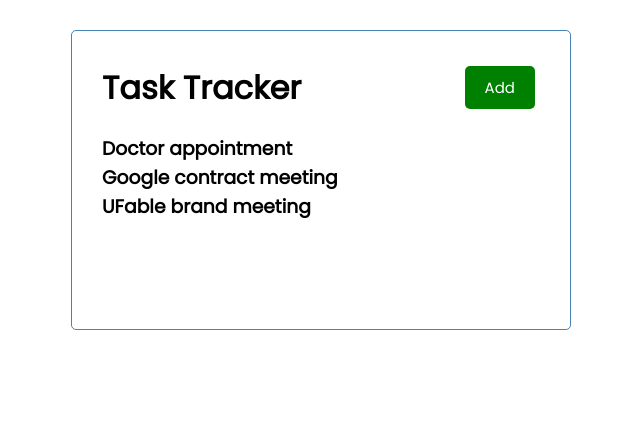
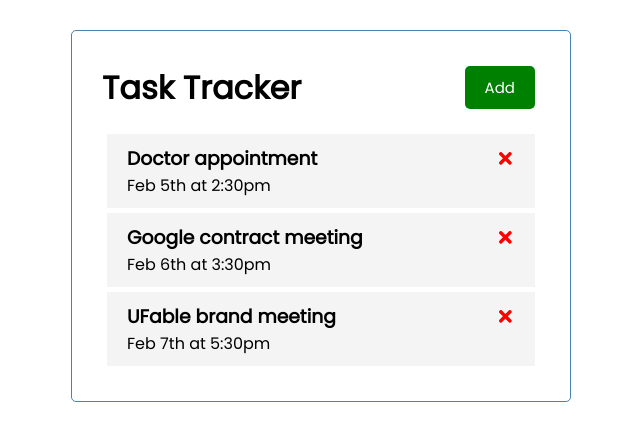
Before and after one commit to artfct/Simple-Todo-Reminder, a React (Create React App) app in the folder react-task-tracker/: page / in a window 1280 px wide. Shown: the top 440 px of the page, without its empty margins (319-959 px from the left). Built offline with nearby package versions, Linux system fonts and the light colour scheme.

Commit message:
Created Task component to accept and delete each task. App.js handles delete

```diff
--- a/react-task-tracker/src/App.js
+++ b/react-task-tracker/src/App.js
@@ -26,10 +26,19 @@
       },
     ]
   )
+
+  // Delete Task
+  const deleteTask = (id) => {
+    setTasks(tasks.filter((task) => task.id !== id))
+  }
+
   return (
     <div className='container'>
       <Header />
-      <Tasks tasks={tasks} />
+      {tasks.length > 0 ? (
+        <Tasks tasks={tasks} onDelete={deleteTask} />
+      ) : ('No Tasks to show'
+        )}
     </div>
   );
 }
--- a/react-task-tracker/src/components/Button.js
+++ b/react-task-tracker/src/components/Button.js
@@ -10,6 +10,8 @@
         </button>
     )
 
+}
+
 Button.defaultProps = {
     color: 'steelblue'
 }
@@ -19,6 +21,5 @@
     color: PropTypes.string,
     onClick: PropTypes.func,
 }
-}
 
 export default Button
--- /dev/null
+++ b/react-task-tracker/src/components/Task.js
@@ -0,0 +1,12 @@
+import { FaTimes } from 'react-icons/fa'
+
+const Task = ({ task, onDelete }) => {
+    return (
+        <div className='task'>
+            <h3>{task.text} <FaTimes style={{ color: 'red', cursor: 'pointer' }} onClick={() => onDelete(task.id)} /> </h3>
+            <p>{task.day}</p>
+        </div>
+    )
+}
+
+export default Task
--- a/react-task-tracker/src/components/Tasks.js
+++ b/react-task-tracker/src/components/Tasks.js
@@ -1,9 +1,10 @@
+import Task from './Task'
 
-const Tasks = ({ tasks }) => {
+const Tasks = ({ tasks, onDelete }) => {
     return (
         <>
             {tasks.map((task) => (
-                <h3 key={task.id}>{task.text}</h3>
+                <Task key={task.id} task={task} onDelete={onDelete} />
             ))}
 
         </>
```
Lines whose indentation alone changed are shown as unchanged.
